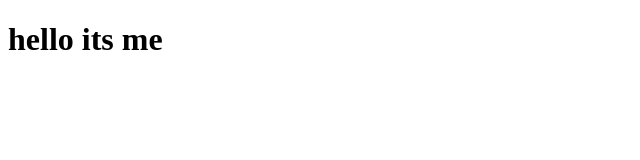
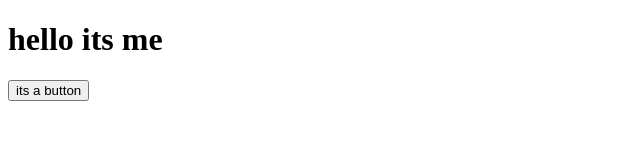
Before and after one commit to singhneetush/demo, a plain HTML site: page index.html in a window 1280 px wide. Shown: the whole page, without its empty margins (0-640 px from the left). Drawn offline with Linux system fonts and the light colour scheme.

Commit message:
added a button

```diff
--- a/index.html
+++ b/index.html
@@ -11,6 +11,7 @@
 	</head>
 	<body>
 		<h1>hello its me</h1>
+		<button>its a button</button>
 
 		<script src="" async defer></script>
 	</body>
```
